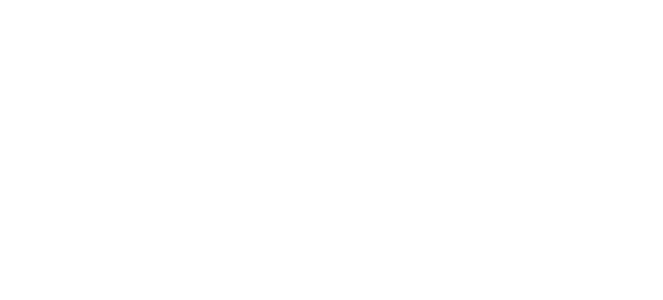
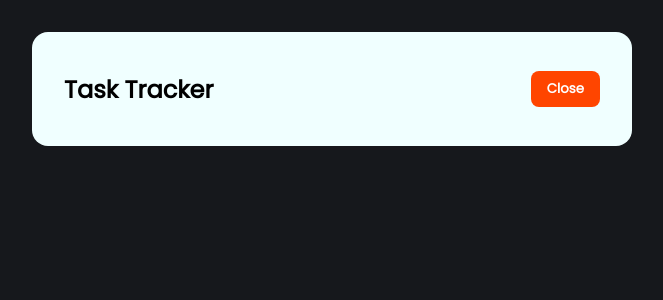
Before and after one commit to eugeniarossanigo/task-tracker, a React (Vite) app: page / in a window 1280 px wide. Shown: the top 300 px of the page, without its empty margins (308-971 px from the left). Built offline with nearby package versions, Linux system fonts and the light colour scheme.

Commit message:
components: header and button added

```diff
--- a/src/App.css
+++ b/src/App.css
@@ -0,0 +1,26 @@
+.container {
+    width: 600px;
+    background-color: azure;
+    margin: 0 auto;
+    padding: 2rem;
+    border-radius: 1rem;
+}
+.header {
+    display: flex;
+    justify-content: space-between;
+    align-items: center;
+    height: 50px;
+}
+.header h1 {
+    font-size: 1.5rem;
+}
+.btn {
+    border: none;
+    border-radius: .5rem;
+    padding: .5rem 1rem;
+    font-weight: 600;
+}
+.btn-close {
+    background-color: orangered;
+    color: #fff;
+}
--- a/src/App.jsx
+++ b/src/App.jsx
@@ -1,9 +1,11 @@
 import './App.css'
+import Header from './components/Header'
 
 function App() {
     return (
-        <>
-        </>
+        <div className='container'>
+            <Header />
+        </div>
     )
 }
 
--- /dev/null
+++ b/src/components/Button.jsx
@@ -0,0 +1,6 @@
+export default function Button({ text, handleClick }) {
+
+    return (
+        <button className='btn btn-close' onClick={handleClick}>{text}</button>
+    )
+}
--- /dev/null
+++ b/src/components/Header.jsx
@@ -0,0 +1,23 @@
+import {PropTypes} from 'prop-types'
+import Button from './Button'
+
+export default function Header({ title }) {
+    const handleClick = () => {
+        console.log('hi')
+    }
+
+    return (
+        <header className='header'>
+            <h1>{title}</h1>
+            <Button text='Close' handleClick={handleClick}/>
+        </header>
+    )
+}
+
+Header.defaultProps = {
+    title: 'Task Tracker'
+}
+
+Header.propTypes = {
+    title: PropTypes.string.isRequired
+}
--- a/src/index.css
+++ b/src/index.css
@@ -0,0 +1,14 @@
+@import url('https://fonts.googleapis.com/css2?family=Poppins:wght@300;400&display=swap');
+
+* {
+    padding: 0;
+    margin: 0;
+    box-sizing: border-box;
+    font-family: 'Poppins', sans-serif;
+}
+
+#root {
+    background-color: rgb(22, 24, 28);
+    height: 100vh;
+    padding: 2rem 0;
+}
```
Also changed, not shown: .eslintrc.cjs, src/components/Home.jsx (added), src/components/TaskCard.jsx (added).
